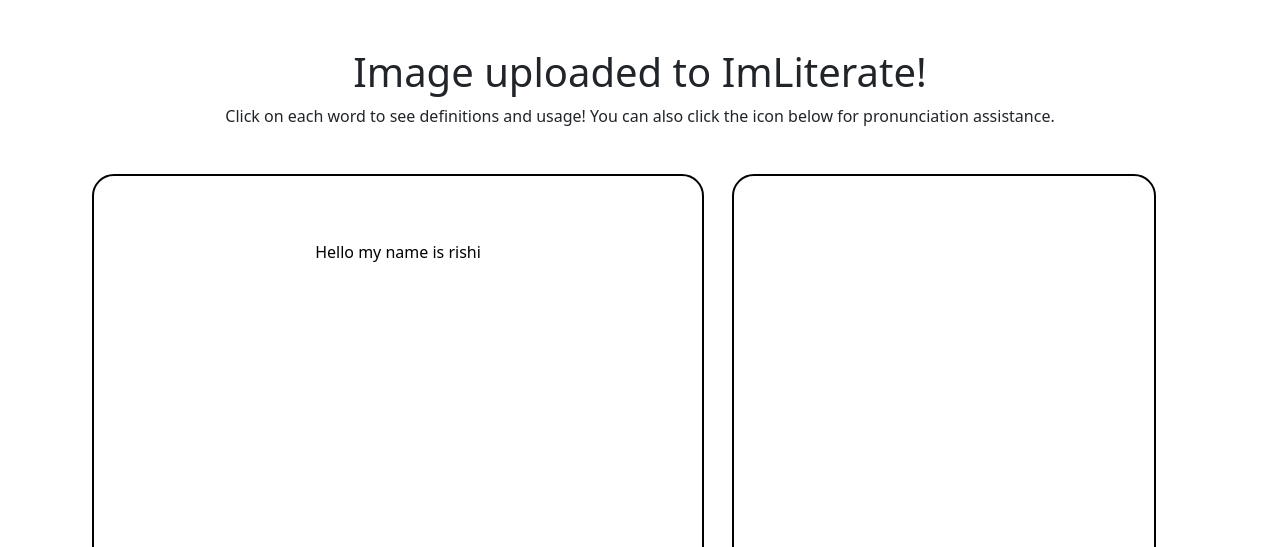
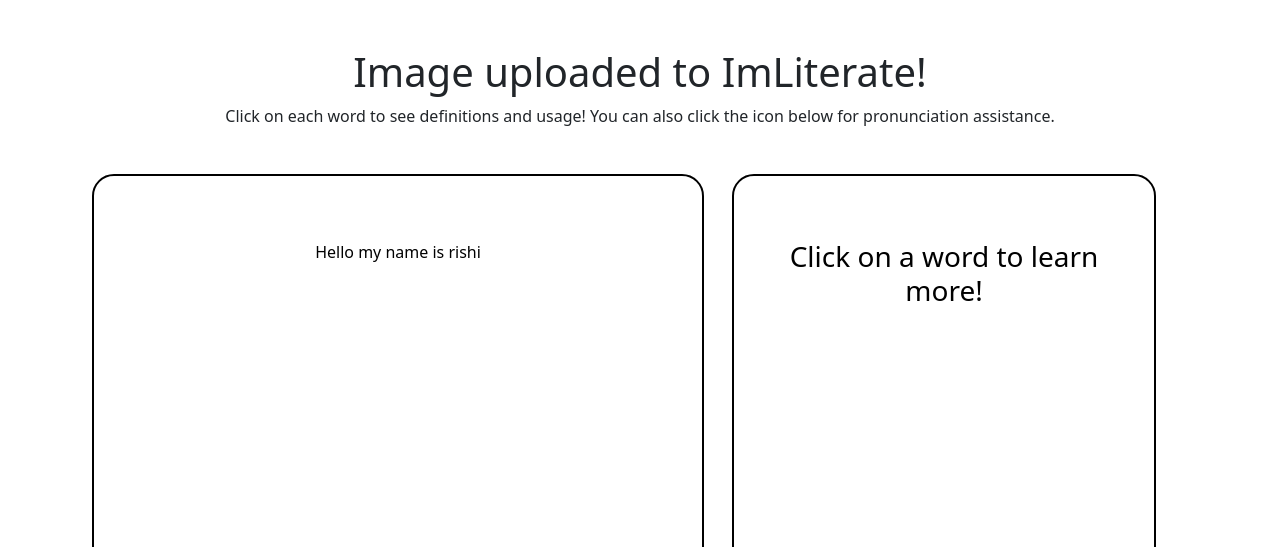
Before and after one commit to JohnLun/ImLiterate, a Django app: page /viewer in a window 1280 px wide. Shown: the part 54-601 px from the top of the page. Run offline with Django 4.2, Linux system fonts and the light colour scheme; a user stored in the database is signed in.

Commit message:
Update viewer.html

```diff
--- a/reader/templates/viewer.html
+++ b/reader/templates/viewer.html
@@ -9,11 +9,12 @@
         <div class="viewer_container">
             <div class="paragraph_box">
                 {% for word in word_list %}
-                    <div class="word" id="{{forloop.counter}}">{{word}}</div>
+                    <div class="word" id="{{forloop.counter}}" onclick="myFunction('{{word}}')">{{word}}</div>
                 {% endfor %}
             </div>
 
             <div class="definition_box">
+                <h3 id="definition_title">Click on a word to learn more!</h3>
                 <p id="part_of_speech"></p>
                 <p id="definitions"></p>
             </div>
@@ -59,15 +60,19 @@
 
             displayData: function(data)
             {
+                data = data.replace('app-shortdef', 'shortdef');
+                data = data.replaceAll('{bc}', '');
+                data = data.replaceAll('{it}', '');
+                data = data.replaceAll('{/it}', '');
                 var all_data = JSON.parse(data);
 
-                definition_section = all_data['meta']['app-shortdef'];
-                document.write(data);
-                part_of_speech = definition_section['fl'];
-                definition = definition_section['def'];
+                part_of_speech = all_data[0].meta.shortdef.fl;
+                definition = all_data[0].meta.shortdef.def;
 
-                document.getElementById("part_of_speech").innerHTML = part_of_speech;
-                document.getElementById("definitions").innerHTML = definition;
+                //document.write(definition);
+
+                document.getElementById("part_of_speech").innerHTML = "Part of Speech: " + part_of_speech;
+                document.getElementById("definitions").innerHTML = "Definition(s): " + definition;
             },
 
             get_info: function(word)
@@ -76,20 +81,10 @@
             },
         }
 
-
-        var all_words = document.querySelectorAll(".word")
-        for (i = 0; i < all_words.length; ++i)
+        function myFunction(word)
         {
-            var word = all_words[i].innerHTML;
-            all_words[i].addEventListener("click", function ()
-            {
-                dictionary.get_info("apple");
-            });
-        }
-
-        function myFunction(id)
-        {
-            document.getElementById(id).innerHTML = "YOU CLICKED ME!";
+            dictionary.get_info(word);
+            document.getElementById("definition_title").innerHTML = word;
         }
     </script>
 {% endblock %}
```
